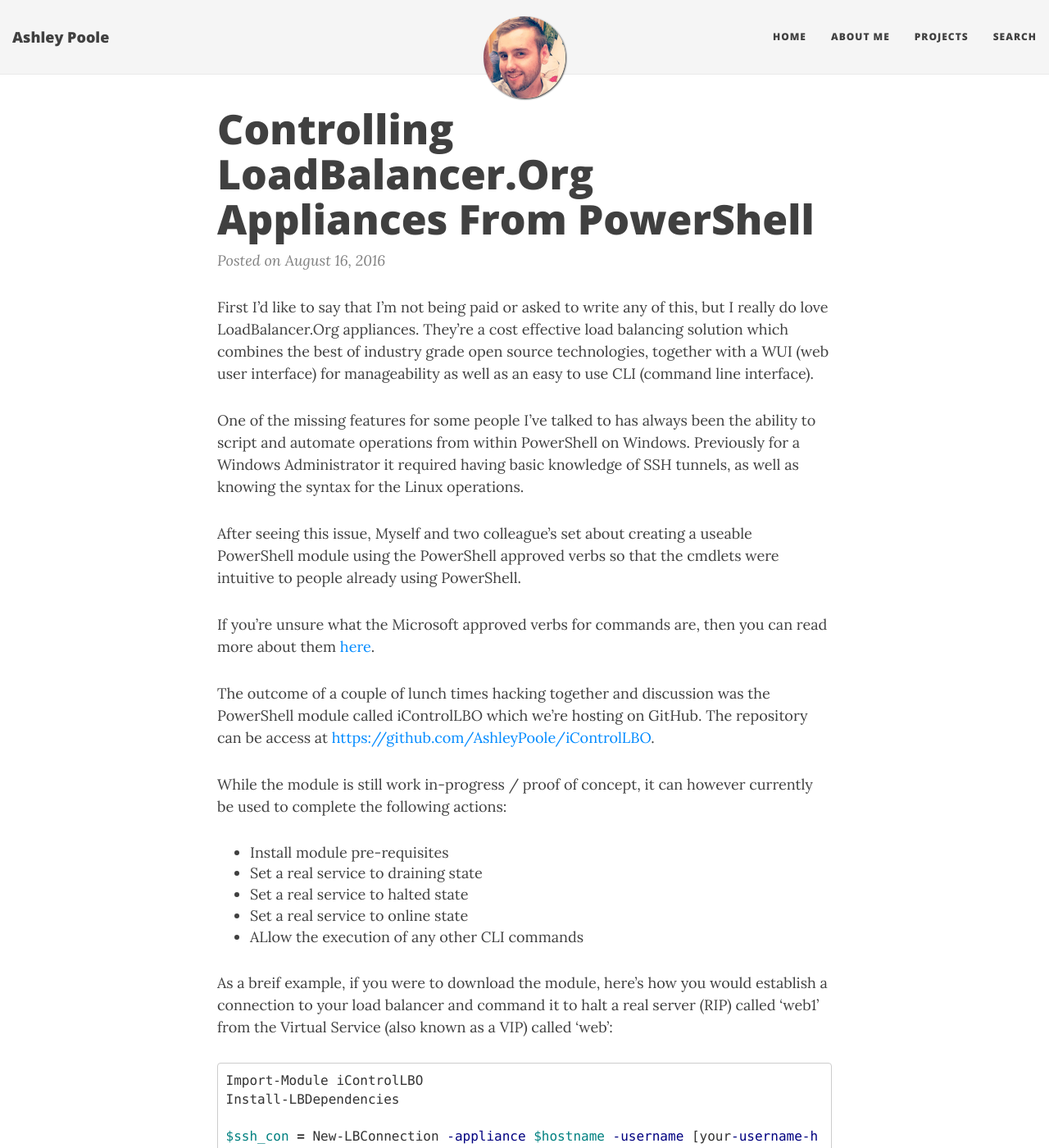
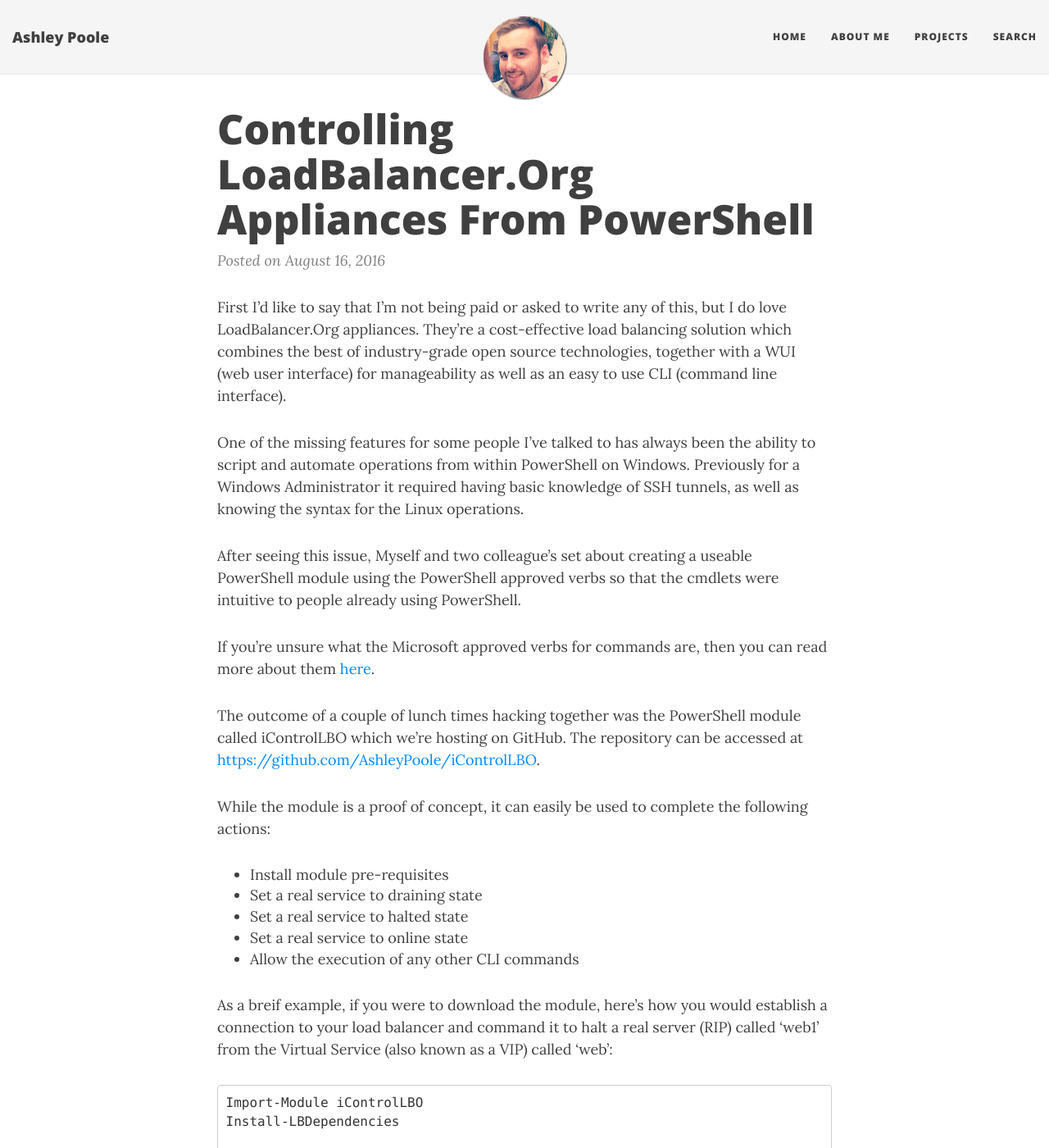
Before and after one commit to AshleyPoole/ashleypoole.github.io, a Jekyll site: the page built from _posts/2016-08-16-powershell-control-load-balancer.md, in a window 1280 px wide and 1400 px high. Shown: the whole window at 82% size. Built offline with Jekyll 4.4.1, drawn with Linux system fonts in a browser that asks for light colours; nearby versions of some CDN libraries; comment, search, counter and statistics services are not loaded.

Commit message:
grammar updates

```diff
--- a/_posts/2016-08-16-powershell-control-load-balancer.md
+++ b/_posts/2016-08-16-powershell-control-load-balancer.md
@@ -6,22 +6,22 @@ categories: [devops]
 tags: [loadbalancerorg,powershell]
 ---
 
-First I'd like to say that I'm not being paid or asked to write any of this, but I really do love LoadBalancer.Org appliances. They're a cost effective load balancing solution which combines the best of industry grade open source technologies, together with a WUI (web user interface) for manageability as well as an easy to use CLI (command line interface).
+First I’d like to say that I’m not being paid or asked to write any of this, but I do love LoadBalancer.Org appliances. They’re a cost-effective load balancing solution which combines the best of industry-grade open source technologies, together with a WUI (web user interface) for manageability as well as an easy to use CLI (command line interface).
 
-One of the missing features for some people I've talked to has always been the ability to script and automate operations from within PowerShell on Windows. Previously for a Windows Administrator it required having basic knowledge of SSH tunnels, as well as knowing the syntax for the Linux operations.
+One of the missing features for some people I’ve talked to has always been the ability to script and automate operations from within PowerShell on Windows. Previously for a Windows Administrator it required having basic knowledge of SSH tunnels, as well as knowing the syntax for the Linux operations.
 
-After seeing this issue, Myself and two colleague's set about creating a useable PowerShell module using the PowerShell approved verbs so that the cmdlets were intuitive to people already using PowerShell.
+After seeing this issue, Myself and two colleague’s set about creating a useable PowerShell module using the PowerShell approved verbs so that the cmdlets were intuitive to people already using PowerShell.
 
 If you're unsure what the Microsoft approved verbs for commands are, then you can read more about them <a href="https://msdn.microsoft.com/en-us/library/ms714428(v=vs.85).aspx">here</a>.
 
-The outcome of a couple of lunch times hacking together and discussion was the PowerShell module called iControlLBO which we're hosting on GitHub. The repository can be access at <a href="https://github.com/AshleyPoole/iControlLBO">https://github.com/AshleyPoole/iControlLBO<a/>.
+The outcome of a couple of lunch times hacking together was the PowerShell module called iControlLBO which we’re hosting on GitHub. The repository can be accessed at <a href="https://github.com/AshleyPoole/iControlLBO">https://github.com/AshleyPoole/iControlLBO<a/>.
 
-While the module is still work in-progress / proof of concept, it can however currently be used to complete the following actions:
+While the module is a proof of concept, it can easily be used to complete the following actions:
 - Install module pre-requisites
 - Set a real service to draining state
 - Set a real service to halted state
 - Set a real service to online state
-- ALlow the execution of any other CLI commands
+- Allow the execution of any other CLI commands
 
 As a breif example, if you were to download the module, here's how you would establish a connection to your load balancer and command it to halt a real server (RIP) called 'web1' from the Virtual Service (also known as a VIP) called 'web':
 {% highlight powershell %}
```
